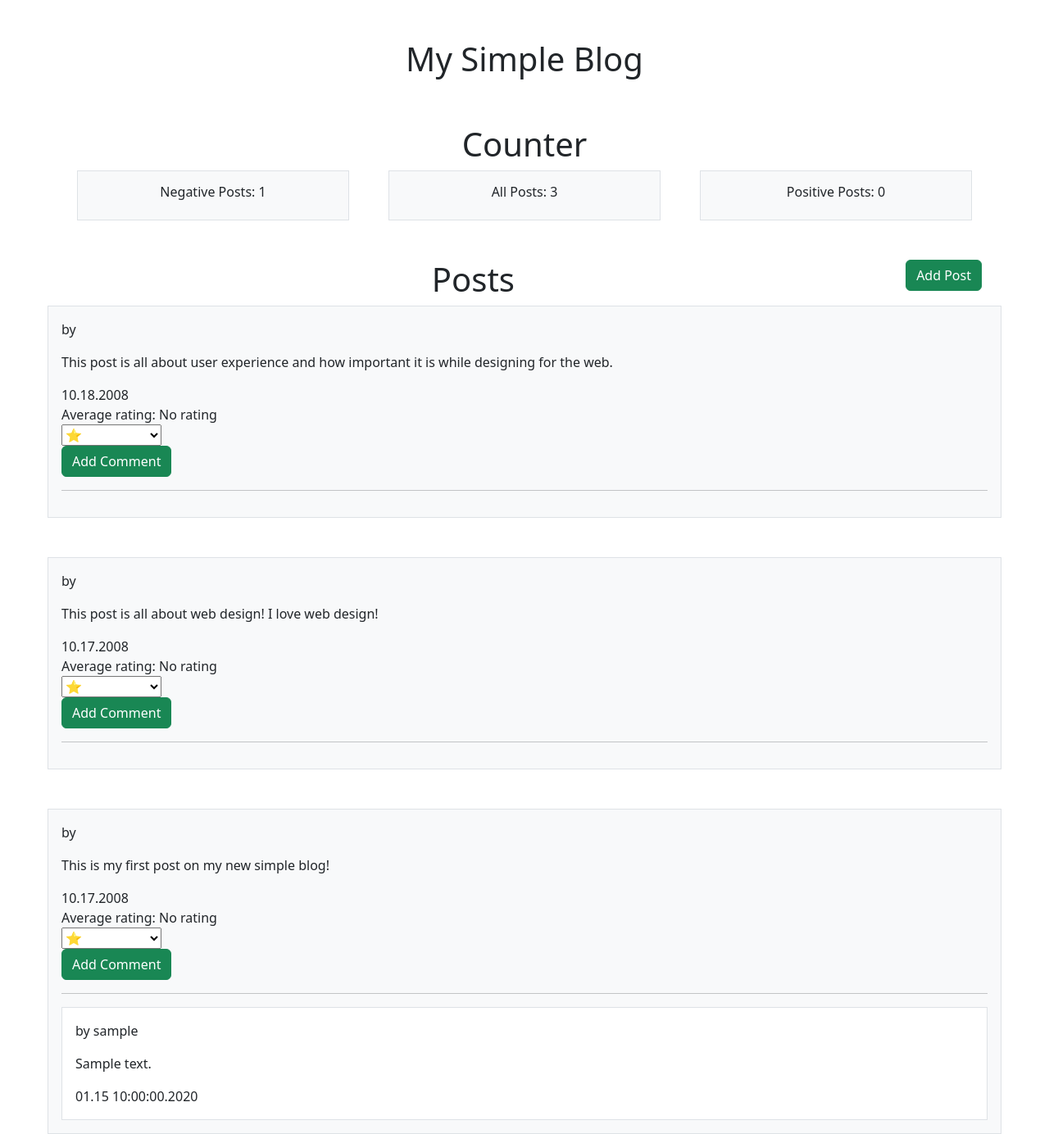
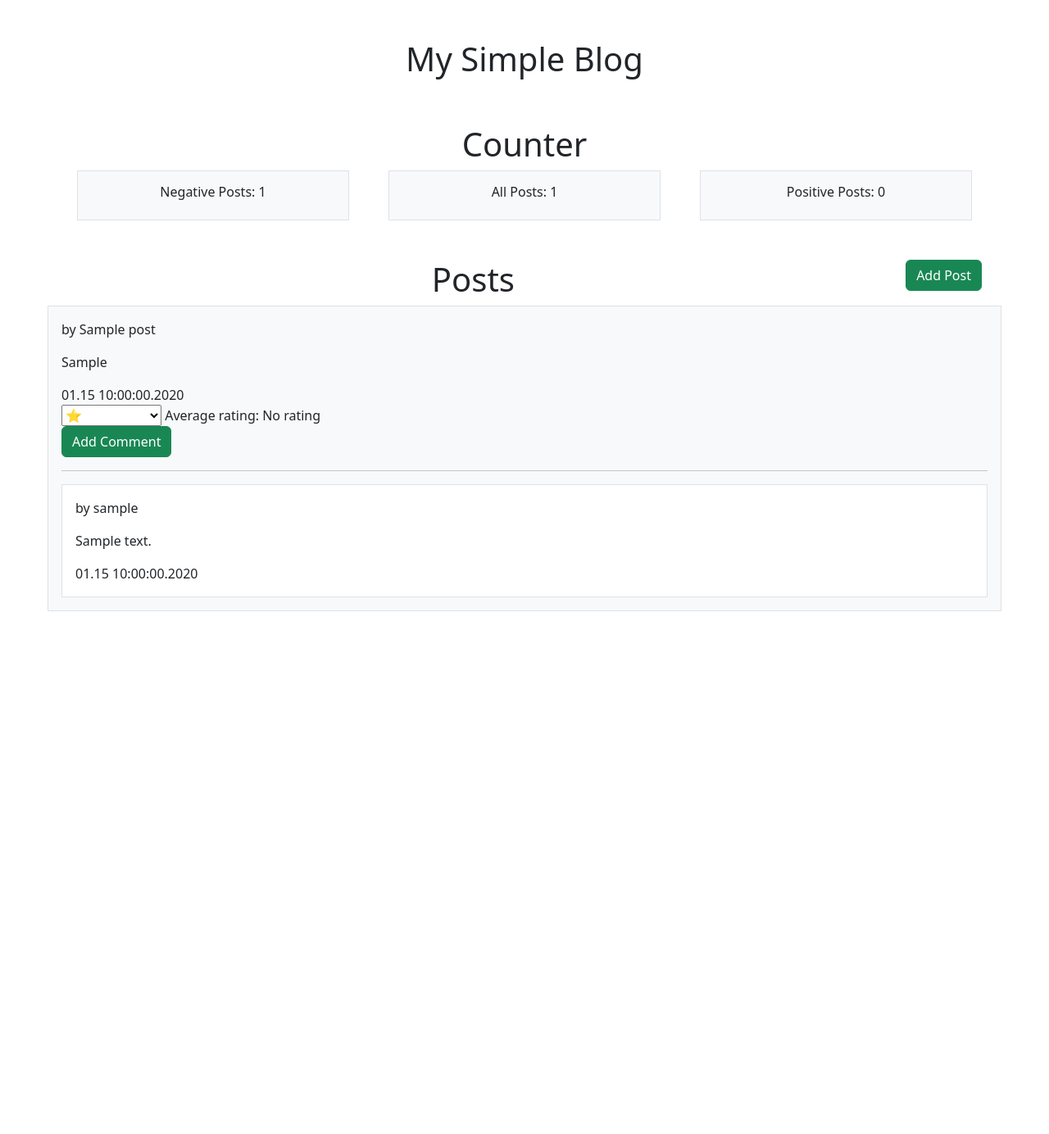
Before and after one commit to Scaliariy/SimpleBlog, a PHP site: page / in a window 1280 px wide. Shown: the whole page at 82% size. After the commit the page ends 746 px from the top, so only its background shows below. Run offline with PHP 8.4, Linux system fonts and the light colour scheme; data comes from the database, SQL or seed files in the repository; tables that the repository leaves empty or names only in its code hold one stand-in row (values such as "Sample post"); data that the repository does not hold is empty; some libraries are stand-ins or nearby versions.

Commit message:
work commit

```diff
--- a/includes/Grade.php
+++ b/includes/Grade.php
@@ -19,9 +19,9 @@
 
     static function getRating($post_id)
     {
-        $db = new createCon();
-        $connection = $db->connect();
-        $query = mysqli_query($connection, "select round(avg(grade),1) as grade from grades join blog_posts bp on grades.post_id = bp.id where post_id = " . $post_id);
+        $db = new Database();
+        $connection = $db->getMyconn();
+        $query = mysqli_query($connection, "select round(avg(grade),1) as grade from grades join posts bp on grades.post_id = bp.id where post_id = " . $post_id);
         $rating = mysqli_fetch_array($query);
         $postGrade = new Grade($post_id, $rating["grade"]);
 
@@ -30,11 +30,7 @@
 
     public function createGrade($connect)
     {
-//        $db = new createCon();
-//        $connection = $db->connect();
         $query = "insert into grades (post_id, grade) values (" . $this->post_id . ", " . $this->grade . ")";
-//        echo $this->post_id . ", " . $this->grade;
-//        $query = "insert into grades (post_id, grade) values (1, 1)";
         mysqli_query($connect, $query);
     }
 }
--- a/includes/blogpost.php
+++ b/includes/Post.php
@@ -1,6 +1,6 @@
 <?php
 
-class BlogPost
+class Post
 {
 
     public $id;
@@ -32,21 +32,21 @@
 
     public function createPost($connection)
     {
-        $query = "insert into blog_posts (post, name, date_posted) values ('" . $this->post . "', '" . $this->name . "', curdate())";
+        $query = "insert into posts (post, name, date_posted) values ('" . $this->post . "', '" . $this->name . "', curdate())";
         mysqli_query($connection, $query);
     }
 
     static function getBlogPosts($connection, $id = null)
     {
         if (!empty($id)) {
-            $query = mysqli_query($connection, "SELECT * FROM blog_posts WHERE id = " . $id . " ORDER BY id DESC");
+            $query = mysqli_query($connection, "SELECT * FROM posts WHERE id = " . $id . " ORDER BY id DESC");
         } else {
-            $query = mysqli_query($connection, "SELECT * FROM blog_posts ORDER BY id DESC");
+            $query = mysqli_query($connection, "SELECT * FROM posts ORDER BY id DESC");
         }
 
         $postArray = array();
         while ($row = mysqli_fetch_assoc($query)) {
-            $myPost = new BlogPost($row["id"], $row["post"], $row['name'], $row['date_posted']);
+            $myPost = new Post($row["id"], $row["post"], $row['name'], $row['date_posted']);
             array_push($postArray, $myPost);
         }
         return $postArray;
@@ -54,25 +54,25 @@
 
     static function negativePostCount($connection)
     {
-        $query = mysqli_query($connection, "SELECT count(grade) FROM grades join blog_posts bp on grades.post_id = bp.id WHERE grade < 3");
+        $query = mysqli_query($connection, "select count(DISTINCT post_id) as posts from grades join posts bp on grades.post_id = bp.id where grade < 3");
         $row = mysqli_fetch_assoc($query);
 
-        echo "Negative Posts: " . $row['count(grade)'];
+        echo "Negative Posts: " . $row['posts'];
     }
 
     static function allPostCount($connection)
     {
-        $query = mysqli_query($connection, "select count(id) from blog_posts");
+        $query = mysqli_query($connection, "select count(id) as posts from posts");
         $row = mysqli_fetch_assoc($query);
 
-        echo "All Posts: " . $row['count(id)'];
+        echo "All Posts: " . $row['posts'];
     }
 
     static function positivePostCount($connection)
     {
-        $query = mysqli_query($connection, "select count(grade) from grades join blog_posts bp on grades.post_id = bp.id WHERE grade > 3");
+        $query = mysqli_query($connection, "select count(DISTINCT post_id) as posts from grades join posts bp on grades.post_id = bp.id WHERE grade > 3");
         $row = mysqli_fetch_assoc($query);
 
-        echo "Positive Posts: " . $row['count(grade)'];
+        echo "Positive Posts: " . $row['posts'];
     }
 }
--- a/includes/db.php
+++ b/includes/db.php
@@ -1,21 +1,35 @@
 <?php
 
-class createCon  {
-    var $host = 'localhost';
-    var $user = 'root';
-    var $pass = 'root';
-    var $db = 'blog';
-    var $myconn;
+class Database  {
+    private $host = 'localhost';
+    private $user = 'root';
+    private $pass = 'root';
+    private $db = 'blog';
+    private $myconn;
 
-    function connect() {
-        $con = mysqli_connect($this->host, $this->user, $this->pass, $this->db);
-        if (!$con) {
-            die('Could not connect to database!');
-        } else {
-            $this->myconn = $con;
+    public function __construct()
+    {
+        try {
+            $this->myconn = mysqli_connect($this->host, $this->user, $this->pass, $this->db);
+        } catch (Exception $e) {
+            echo $e->getMessage();
         }
+    }
+
+    public function getMyconn(): bool|mysqli
+    {
         return $this->myconn;
     }
+
+//    public function connect() {
+//        $con = mysqli_connect($this->host, $this->user, $this->pass, $this->db);
+//        if (!$con) {
+//            die('Could not connect to database!');
+//        } else {
+//            $this->myconn = $con;
+//        }
+//        return $this->myconn;
+//    }
 
     function close() {
         mysqli_close($this->myconn);
--- a/includes/db_insert_grade.php
+++ b/includes/db_insert_grade.php
@@ -1,8 +1,10 @@
 <?php
 include 'Grade.php';
-//include_once 'db.php';
+include 'db.php';
 
-$connect = new mysqli("localhost", "root", "root", "blog");
+$db = new Database();
+$connect = $db->getMyconn();
+
 $arr = explode("|",$_POST['rating']);
 $newGrade = new Grade($arr[1],$arr[0]);
 $newGrade->createGrade($connect);
--- a/includes/includes.php
+++ b/includes/includes.php
@@ -1,16 +1,14 @@
 <?php
 include 'includes/db.php';
-include 'blogpost.php';
-include 'comment.php';
+include 'Post.php';
+include 'Comment.php';
 include 'Grade.php';
 
-
-$connection = new createCon();
-$connection->connect();
+$connection = new Database();
 
 function printPostsAndComments($connect)
 {
-    foreach (BlogPost::getBlogPosts($connect) as $key => $post) {
+    foreach (Post::getBlogPosts($connect) as $key => $post) {
         echo "<div id='postDiv' class='col-12 p-3 border bg-light'>";
         echo "<p id='postNameP' >by " . $post->name . "</p>";
         echo "<p id='postPostP' >" . $post->post . "</p>";
@@ -18,14 +16,14 @@
         if ($grade == 0){
             $grade = "No rating";
         }
-        echo "<span id='postDateSpan' >" . $post->date . " <br> Average rating: " . $grade . " </span>";
+        echo "<span id='postDateSpan' >" . $post->date . "</span>";
         $values[$key] = array(
             'name_post' => $post->name,
             'post' => $post->post,
             'date_post' => $post->date,
 
         );
-        echo "<br><select class='rating' name='rating' id='rat' data-id='rating_" . $post->id . "'>";
+        echo "<br><select class='rating' name='rating'>";
         for ($i = 1;$i<=5;$i++){
             if (round(Grade::getRating($post->id)->grade) == $i) {
                 echo "<option selected value = '" . $i . "|" . $post->id . "' > " . str_repeat("⭐", $i) . "</option >";
@@ -34,6 +32,7 @@
             }
         }
         echo "</select>";
+        echo "<span> Average rating: " . $grade . "</span>";
         echo "<div id='commDiv'>";
         printFormComment($post->id);
         echo "</div>";
@@ -62,12 +61,11 @@
 
 function printFormComment($post_id)
 {
-    echo "<!-- Button trigger modal -->
+    echo "
             <button type='button' class='btn btn-success' data-bs-toggle='modal' data-bs-target='#commentModal" . $post_id . "'>
                 Add Comment
             </button>
 
-            <!-- Modal -->
             <div class='modal' id='commentModal" . $post_id . "' tabindex='-1' aria-labelledby='commentModal" . $post_id . "Label'
                  aria-hidden='true'>
                 <div class='modal-dialog modal-dialog-centered'>
--- a/index.php
+++ b/index.php
@@ -27,18 +27,18 @@
                 <div class="col">
                     <div class="p-3 border bg-light">
                         <h6>
-                            <?php BlogPost::negativePostCount($connection->myconn) ?>
+                            <?php Post::negativePostCount($connection->getMyconn()) ?>
                         </h6>
                     </div>
                 </div>
                 <div class="col">
                     <div class="p-3 border bg-light">
-                        <h6><?php BlogPost::allPostCount($connection->myconn) ?></h6>
+                        <h6><?php Post::allPostCount($connection->getMyconn()) ?></h6>
                     </div>
                 </div>
                 <div class="col">
                     <div class="p-3 border bg-light">
-                        <h6><?php BlogPost::positivePostCount($connection->myconn) ?></h6>
+                        <h6><?php Post::positivePostCount($connection->getMyconn()) ?></h6>
                     </div>
                 </div>
             </div>
@@ -49,17 +49,15 @@
             <h1>Posts</h1>
         </div>
         <div class="col">
-            <!-- Button trigger modal -->
             <button type="button" class="btn btn-success" data-bs-toggle="modal" data-bs-target="#exampleModal">
                 Add Post
             </button>
         </div>
     </div>
     <div id="rowPosts" class="row g-5 justify-content-center">
-        <?php printPostsAndComments($connection->myconn); ?>
+        <?php printPostsAndComments($connection->getMyconn()); ?>
     </div>
 </div>
-<!-- Modal -->
 <div class="modal fade" id="exampleModal" tabindex="-1" aria-labelledby="exampleModalLabel"
      aria-hidden="true">
     <div class="modal-dialog modal-dialog-centered">
@@ -141,7 +139,6 @@
     });
     $(document).ready(function () {
         $('.rating').change(function (e) {
-            // $(document).on("change", ".rating", function (e) {
             e.preventDefault();
             $.ajax({
                 url: "includes/db_insert_grade.php",
@@ -151,10 +148,8 @@
 
                     $("#rowPosts").load(location.href + " #rowPosts>*", "", function () {
                         $.session.set("showRate", "0");
-                        // if (!$.session.get("showRate")) {
                             $(".rating").prop('disabled', true);
                             console.log("disabled ratings");
-                        // }
                     });
                     $(".counters").load(location.href + " .counters>*", "");
                     console.log("grades reloaded");
@@ -174,13 +169,9 @@
         console.log("comm modal hidden");
     });
     $(window).on("unload", function(e) {
-        // $.session.remove("showRate");
         $.session.set("showRate", "1");
         console.log("showRate");
     });
-//     $(document).ready(function () {
-// // your code
-//     });
 </script>
 
 </body>
```
Also changed, not shown: includes/db_insert.php (+6 -4 lines), includes/db_insert_comment.php (+5 -3 lines), includes/Comment.php (renamed from includes/comment.php).
